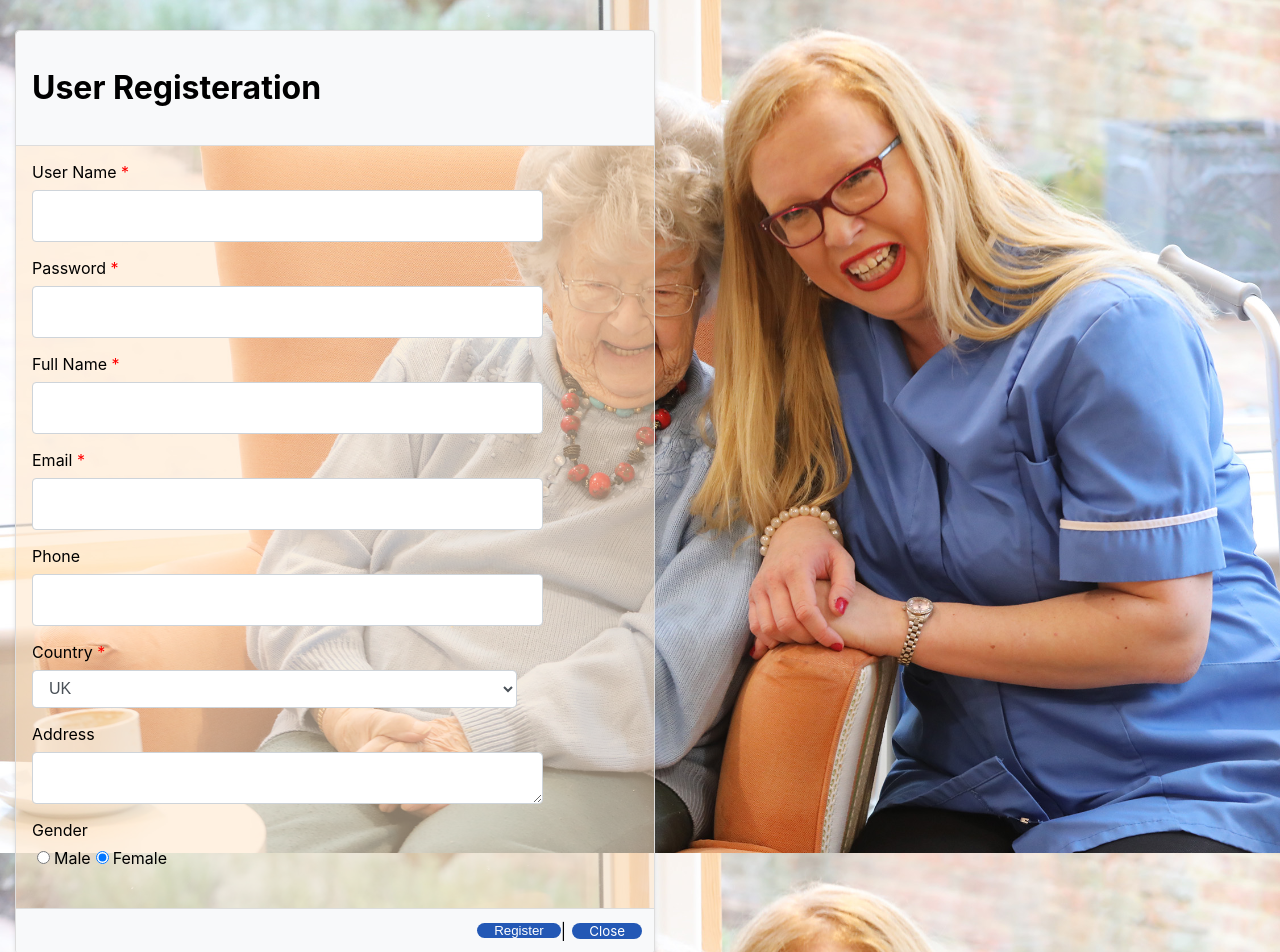
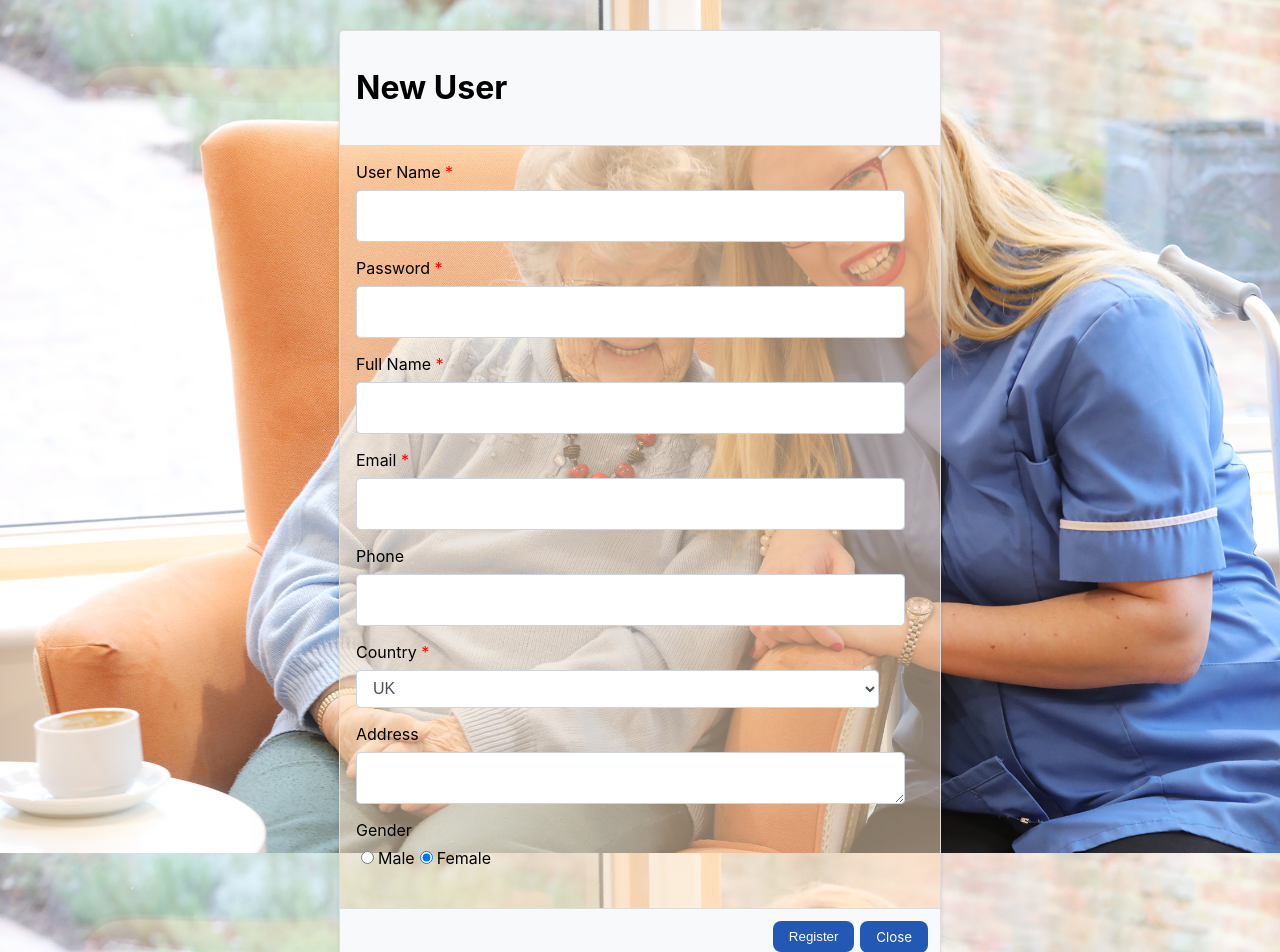
Before and after one commit to JosephSanja/rosecroft-employeetracker, a React (Create React App) app: page /register in a window 1280 px wide. Shown: the top 952 px of the page. Built offline with nearby package versions, Linux system fonts and the light colour scheme.

Commit message:
Uichanges

```diff
--- a/src/App.js
+++ b/src/App.js
@@ -15,7 +15,7 @@ function App() {
       <BrowserRouter>
       <Appheader></Appheader>
       <Routes>
-        <Route path='/' element={<ShiftScheduler/>}></Route>
+        <Route path='/ShiftScheduler' element={<ShiftScheduler/>}></Route>
         <Route path='/login' element={<Login/>}></Route>
         <Route path='/register' element={<Register/>}></Route>
 
--- a/src/Login/Login.css
+++ b/src/Login/Login.css
@@ -30,16 +30,11 @@ h2{
   background-color: #2358b5;
   color: white;
   border: none;
-
-}
-.btn {border-radius: 8px;
-  margin-left: 1%;
-  background-color: #2358b5;
-  color: white;
-  border: none;
   text-decoration: none;
   font-size: smaller;
-  padding: 0 17px;}
+  text-align: center;
+}
+
 
 
   .Login {
@@ -54,30 +49,51 @@ h2{
     /* Add media query for mobile screens */
     @media screen and (max-width: 767px) {
       /* Apply mobile styles here */
-      .form-group {
+      .Login {
         width: 80%;
         margin: 20px auto;
       }
 
-      .btn {
-        width: 50%;
-        margin: 20px auto;
+      .login-button {
+        width: 15%;
+        margin: 16px 3px;
+        color: white;
+        border: none;
+        text-decoration: none;
+        font-size: smaller;
+        text-align: center;
+      }
+      .btn-success {
+        width: 20%;
+        margin: 16px auto;
+        background-color: #2358b5;
+        color: white;
+        border: none;
+        text-decoration: none;
+        font-size: smaller;
+        text-align: center;
+        padding-inline: 12px;
       }
     }
 
     /* Add media query for desktop screens */
     @media screen and (min-width: 768px) {
       /* Apply desktop styles here */
-      .form-group {
+      .Login {
         width: 50%;
         float: left;
         margin: 50px 0;
       }
 
-      .btn {
-        width: 30%;
+      .login-button {
+        width: 7%;
         float: left;
-        margin: 50px 0;
+        margin: 16px 9px;
+      }
+      .btn-success {
+        width: 7%;
+        float: left;
+        margin: 16px 0;
       }
     }
   }
--- a/src/Login/Login.js
+++ b/src/Login/Login.js
@@ -37,7 +37,7 @@ const Login=() => {
               toast.success('Success');
               sessionStorage.setItem('username',username);
               sessionStorage.setItem('userrole',resp.role);
-              usenavigate('/')
+              usenavigate('/ShiftScheduler')
 
 
             }else{
@@ -85,7 +85,7 @@ const Login=() => {
             </div>
             <div className='login-form-footer'>
                 <button type="submit" className="login-button" > Login</button>
-                <Link className="btn btn-success" to={'/register'}>New User</Link>
+                <Link className="btn-success" to={'/register'}>New User</Link>
               </div>
               <ToastContainer />
           </form>
--- a/src/Register/Register.css
+++ b/src/Register/Register.css
@@ -1,43 +1,100 @@
-
-.form1{ margin: 0;
+.form1 {
+    margin: 0;
     padding: 0;
     background-image: url('../Images/BackgroundImage.jpg');
     background-size: cover;
     background-repeat: no-repeat;
     background-attachment: fixed;
+    min-height: 100vh;
+  }
 
-    min-height: 100vh;
-}
+  .container {
+    max-width: 50%;
+    padding: 30px 15px;
+    margin: auto;
+  }
 
-.container { width: 50%; padding: 30px 15px; }
+  .card {
+    border: 1px solid #ddd;
+    border-radius: 4px;
+    box-shadow: 0 2px 4px rgba(0, 0, 0, 0.1);
+    margin: 0 auto;
+    width: 100%;
+    max-width: 600px;
+  }
 
-.card { border: 1px solid #ddd; border-radius: 4px; box-shadow: 0 2px 4px rgba(0, 0, 0, 0.1); margin-bottom: 20px; }
+  .card-header {
+    padding: 1rem;
+    background-color: #f8f9fa;
+    border-bottom: 1px solid #ddd;
+    border-top-left-radius: 4px;
+    border-top-right-radius: 4px;
+  }
 
-.card-header { padding: 1rem; background-color: #f8f9fa; border-bottom: 1px solid #ddd; border-top-left-radius: 4px; border-top-right-radius: 4px; }
+  .card-body {
+    background-color: #ffe4c480;
+    padding: 1rem;
+  }
 
-.card-body { background-color: #ffe4c480;padding: 1rem; }
+  .form-group {
+    margin-bottom: 1rem;
+  }
 
-.form-group { margin-bottom: 1rem; }
+  .form-control {
+    display: block;
+    width: 92%;
+    height: calc(1.5em + 0.75rem + 2px);
+    padding: 0.375rem 0.75rem;
+    font-size: 1rem;
+    font-weight: 400;
+    line-height: 1.5;
+    color: #495057;
+    background-color: #fff;
+    background-clip: padding-box;
+    border: 1px solid #ced4da;
+    border-radius: 0.25rem;
+    transition: border-color 0.15s ease-in-out, box-shadow 0.15s ease-in-out;
+  }
 
-.form-control { display: block; width: 80%; height: calc(1.5em + 0.75rem + 2px); padding: 0.375rem 0.75rem; font-size: 1rem; font-weight: 400; line-height: 1.5; color: #495057; background-color: #fff; background-clip: padding-box; border: 1px solid #ced4da; border-radius: 0.25rem; transition: border-color 0.15s ease-in-out, box-shadow 0.15s ease-in-out; }
+  label {
+    display: inline-block;
+    margin-bottom: 0.5rem;
+  }
 
-label { display: inline-block; margin-bottom: 0.5rem; }
+  .errmsg {
+    color: red;
+  }
 
-.errmsg { color: red; }
+  input[type="radio"] {
+    margin-right: 0.25rem;
+  }
 
-input[type="radio"] { margin-right: 0.25rem; }
+  textarea {
+    resize: vertical;
+    width: 100%;
+  }
 
-textarea { resize: vertical; }
+  .card-footer {
+    padding: 0.75rem;
+    background-color: #f8f9fa;
+    border-top: 1px solid #ddd;
+    border-bottom-left-radius: 4px;
+    border-bottom-right-radius: 4px;
+    display: flex;
+    justify-content: flex-end;
+    align-items: center;
+  }
 
-.card-footer { padding: 0.75rem; background-color: #f8f9fa; border-top: 1px solid #ddd; border-bottom-left-radius: 4px; border-bottom-right-radius: 4px; display: flex; justify-content: flex-end; align-items: center; }
-
-.btn { margin-left: 0.5rem;border-radius: 8px;
-
+  .btn {
+    margin-left: 0.5rem;
+    border-radius: 8px;
     background-color: #2358b5;
     color: white;
-    border: none; }
+    border: none;
+    padding: 0.5rem 1rem;
+  }
 
-.btn1{
+  .btn1 {
     border-radius: 8px;
     margin-left: 1%;
     background-color: #2358b5;
@@ -45,5 +102,6 @@ textarea { resize: vertical; }
     border: none;
     text-decoration: none;
     font-size: smaller;
-    padding: 0 17px;
-}
+    padding: 0.5rem 1rem;
+    display: inline-block;
+  }
--- a/src/Register/Register.js
+++ b/src/Register/Register.js
@@ -73,7 +73,7 @@ const Register = () => {
                 <form className="container" onSubmit={handlesubmit}>
                     <div className="card">
                         <div className="card-header">
-                            <h1>User Registeration</h1>
+                            <h1>New User</h1>
                         </div>
                         <div className="card-body">
 
@@ -139,7 +139,7 @@ const Register = () => {
 
                         </div>
                         <div className="card-footer">
-                            <button type="submit" className="btn btn-primary">Register</button> |
+                            <button type="submit" className="btn btn-primary">Register</button>
                             <Link to={'/login'} className="btn1 btn-danger">Close</Link>
                         </div>
                     </div>
```
